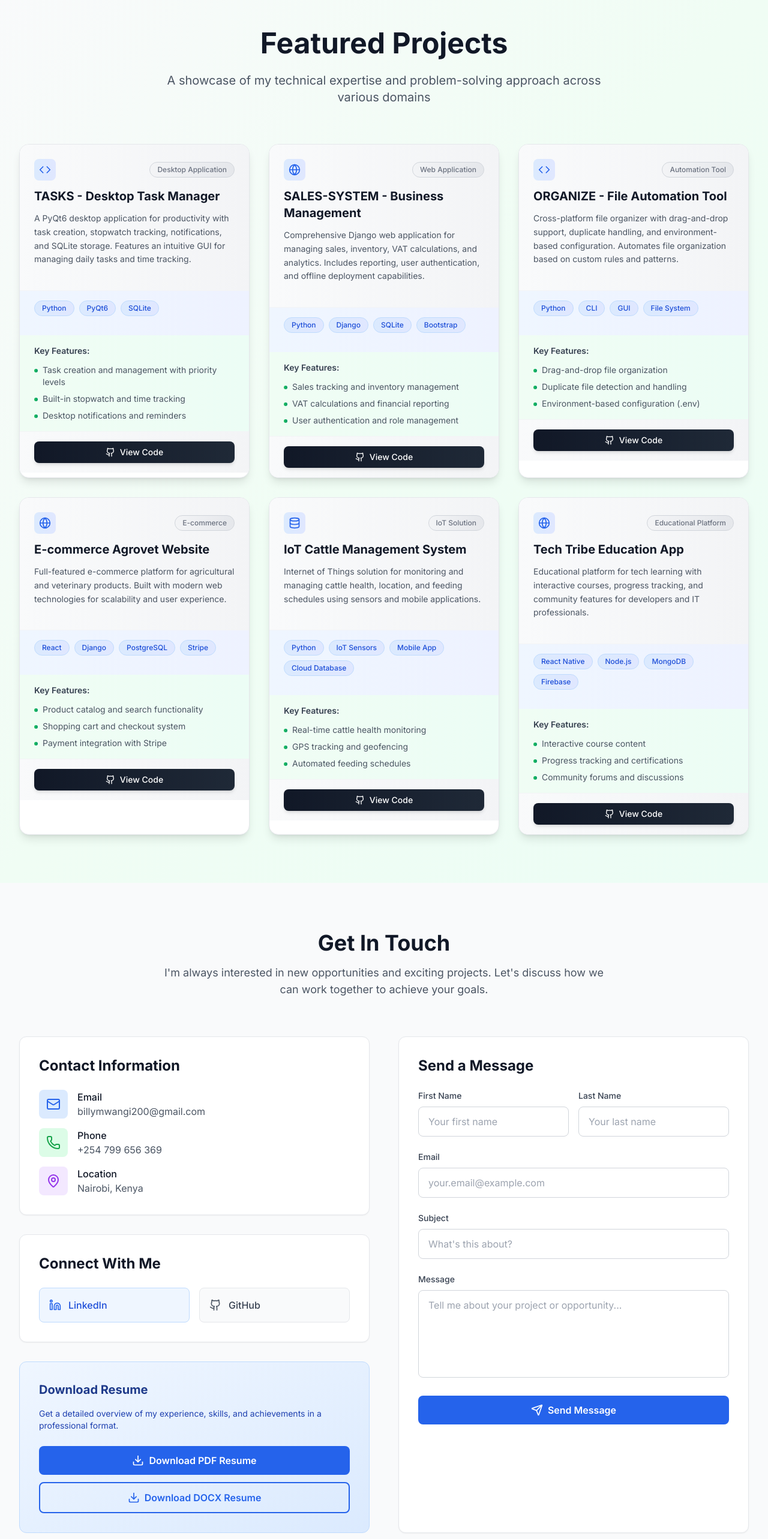
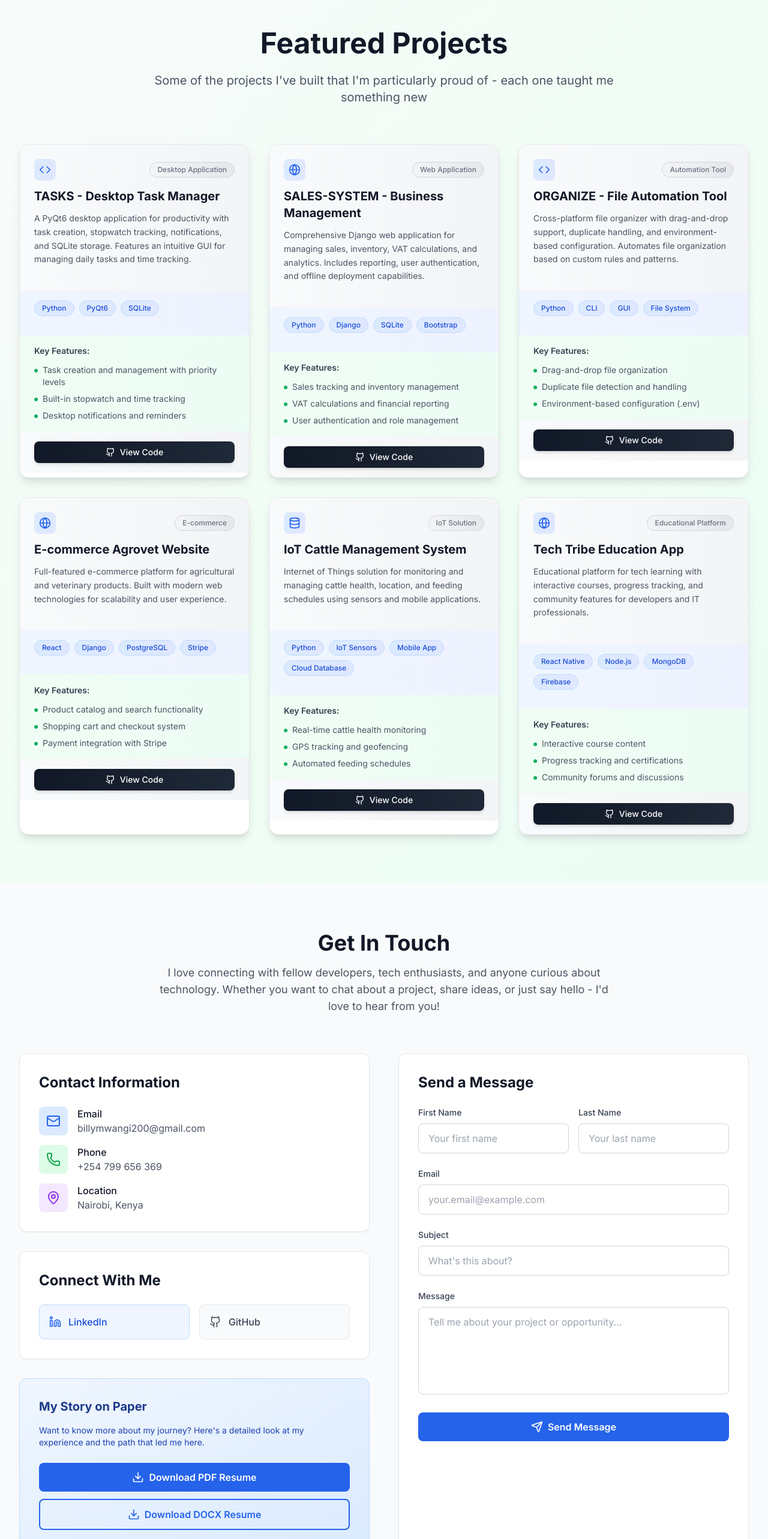
Before and after one commit to BillyMwangiDev/PORTFOLIO, a Next.js app: page / in a window 1280 px wide. Shown: the part 3560-6126 px from the top of the page at 60% size. Built offline with nearby package versions, Linux system fonts and the light colour scheme.

Commit message:
feat: make all content more authentic and personal, remove job-seeking language

```diff
--- a/src/components/Contact.tsx
+++ b/src/components/Contact.tsx
@@ -100,8 +100,8 @@ const Contact = () => {
             transition={{ duration: 0.6, delay: 0.4 }}
             className="text-lg text-gray-600 max-w-3xl mx-auto"
           >
-            I&apos;m always interested in new opportunities and exciting projects.
-            Let&apos;s discuss how we can work together to achieve your goals.
+            I love connecting with fellow developers, tech enthusiasts, and anyone curious about technology.
+            Whether you want to chat about a project, share ideas, or just say hello - I&apos;d love to hear from you!
           </motion.p>
         </motion.div>
 
@@ -222,9 +222,9 @@ const Contact = () => {
               transition={{ duration: 0.6, delay: 1.6 }}
               className="bg-gradient-to-br from-blue-50 to-blue-100 p-8 rounded-xl border border-blue-200"
             >
-              <h3 className="text-xl font-bold text-blue-900 mb-4">Download Resume</h3>
+              <h3 className="text-xl font-bold text-blue-900 mb-4">My Story on Paper</h3>
               <p className="text-blue-800 text-sm mb-6">
-                Get a detailed overview of my experience, skills, and achievements in a professional format.
+                Want to know more about my journey? Here&apos;s a detailed look at my experience and the path that led me here.
               </p>
               <div className="space-y-3">
                 <a
--- a/src/components/Footer.tsx
+++ b/src/components/Footer.tsx
@@ -45,8 +45,8 @@ const Footer = () => {
               transition={{ duration: 0.6, delay: 0.4 }}
               className="text-gray-300 text-sm leading-relaxed"
             >
-              IT Administrator & Software Engineer passionate about creating efficient
-              IT solutions and innovative software applications.
+              A tech enthusiast who loves turning complex problems into elegant solutions.
+              Always curious, always learning, always building something new.
             </motion.p>
           </motion.div>
 
--- a/src/components/Projects.tsx
+++ b/src/components/Projects.tsx
@@ -150,7 +150,7 @@ const Projects = () => {
             transition={{ duration: 0.6, delay: 0.4 }}
             className="text-xl text-gray-600 max-w-3xl mx-auto"
           >
-            A showcase of my technical expertise and problem-solving approach across various domains
+            Some of the projects I&apos;ve built that I&apos;m particularly proud of - each one taught me something new
           </motion.p>
         </motion.div>
 
--- a/src/components/Skills.tsx
+++ b/src/components/Skills.tsx
@@ -24,7 +24,7 @@ const Skills = () => {
             Skills & Expertise
           </h2>
           <p className="text-lg text-gray-600 max-w-2xl mx-auto">
-            A comprehensive skill set spanning systems administration, backend development, and modern web technologies
+            The tools and technologies I use to bring ideas to life, from server rooms to cloud platforms
           </p>
         </div>
 
@@ -72,10 +72,10 @@ const Skills = () => {
 
             {/* Additional Info */}
             <div className="mt-8 p-6 bg-gradient-to-br from-blue-50 to-blue-100 rounded-lg shadow-sm border border-blue-200">
-              <h4 className="font-semibold text-blue-900 mb-3">Continuous Learning</h4>
+              <h4 className="font-semibold text-blue-900 mb-3">Always Evolving</h4>
               <p className="text-blue-800 text-sm">
-                I&apos;m constantly expanding my skill set through online courses,
-                hands-on projects, and staying current with industry trends.
+                Technology never stops moving, and neither do I. Every new project teaches me something,
+                every problem solved opens doors to new possibilities. The learning never ends, and that&apos;s what I love about this field.
               </p>
             </div>
           </div>
```
